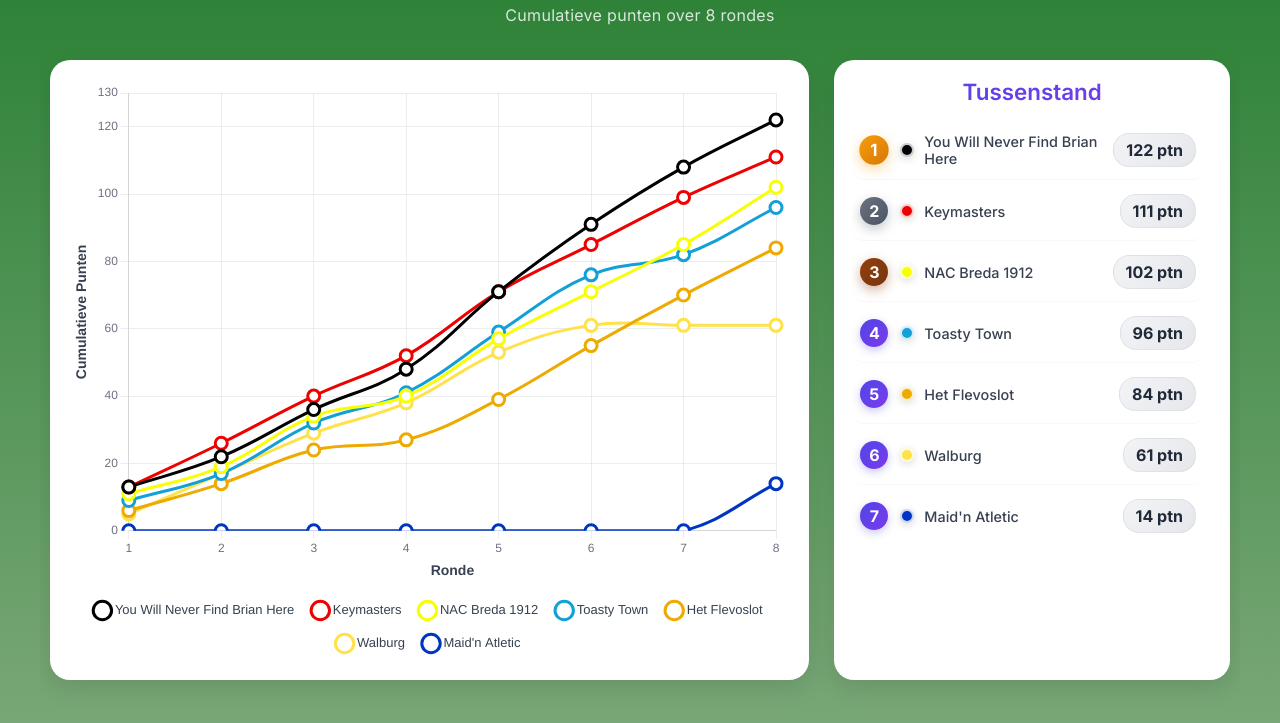
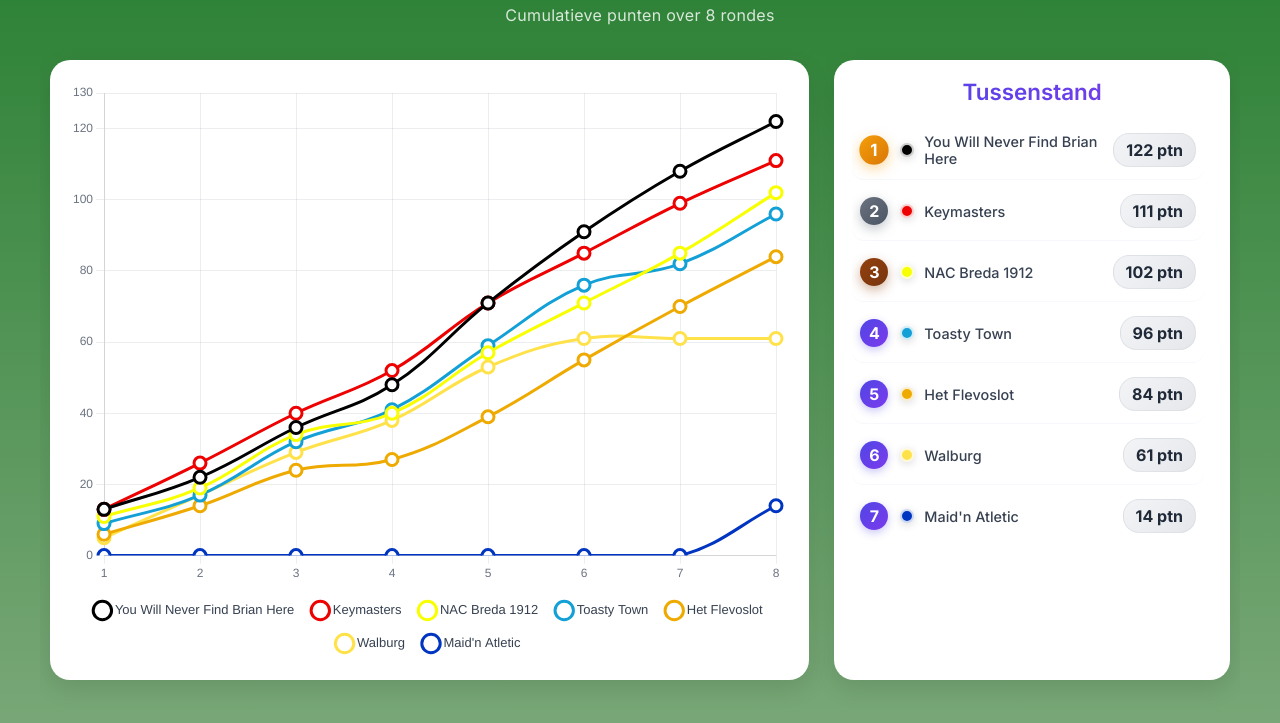
Before and after one commit to dabbenvanger/vi3, a plain HTML site: page index.html in a window 1280 px wide. Shown: the part 75-798 px from the top of the page. Drawn offline with nearby package versions, Linux system fonts and the light colour scheme.

Commit message:
Update index.html

```diff
--- a/index.html
+++ b/index.html
@@ -326,7 +326,7 @@
                 overflow: visible;
             }
             .content {
-                padding: 0 10px;
+                padding: 0 10px 10px 10px;
             }
             .chart-container, .leaderboard {
                 padding: 15px;
@@ -349,6 +349,7 @@
             .leaderboard {
                 height: 100vh;
                 min-height: 100vh;
+                margin-bottom: 10px;
             }
             .team-item {
                 padding: 8px 4px;
@@ -572,15 +573,6 @@
                     },
                     scales: {
                         x: {
-                            title: {
-                                display: true,
-                                text: 'Ronde',
-                                font: {
-                                    size: 14,
-                                    weight: '600'
-                                },
-                                color: '#374151'
-                            },
                             grid: {
                                 color: 'rgba(156, 163, 175, 0.2)'
                             },
@@ -593,15 +585,6 @@
                             }
                         },
                         y: {
-                            title: {
-                                display: true,
-                                text: 'Cumulatieve Punten',
-                                font: {
-                                    size: 14,
-                                    weight: '600'
-                                },
-                                color: '#374151'
-                            },
                             min: 0,
                             max: 130,
                             grid: {
```
